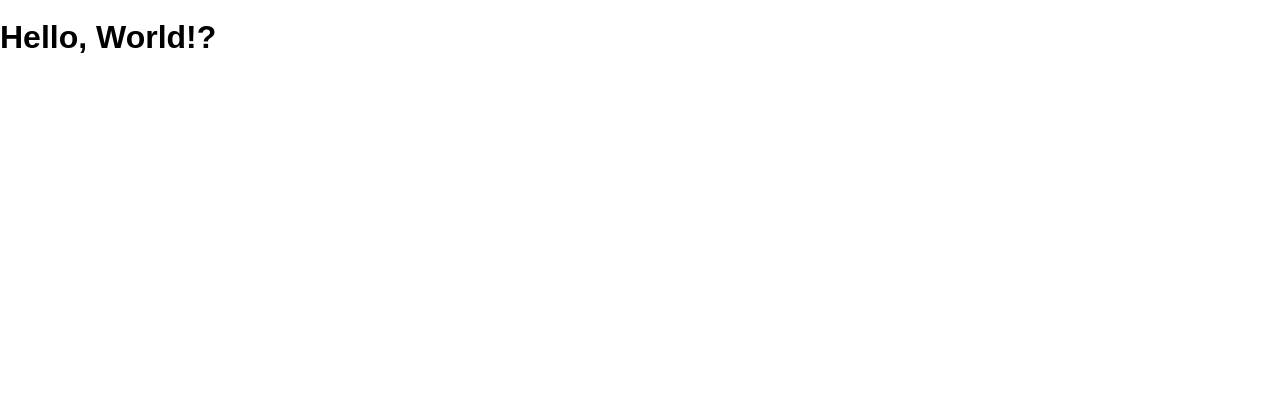
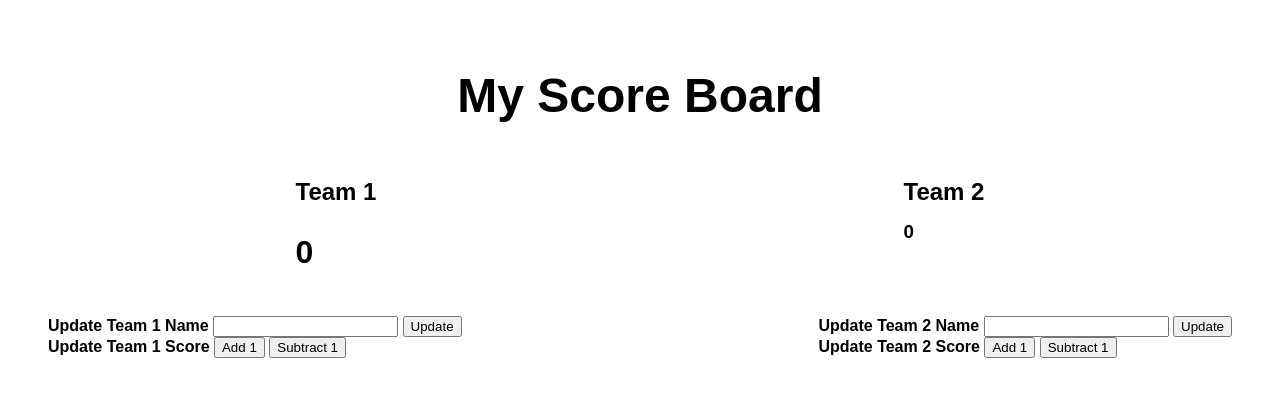
Before and after one commit to JamesEnoch89/scoregameday-1, a website: page public/index.html in a window 1280 px wide. Drawn offline with Linux system fonts and the light colour scheme.

Commit message:
forgot to deploy

```diff
--- a/public/index.html
+++ b/public/index.html
@@ -1,13 +1,53 @@
 <!DOCTYPE html>
 <html>
+
 <head lang="en">
   <meta charset="UTF-8">
   <meta name="viewport" content="width=device-width, initial-scale=1">
-    <title>Scoregameday1</title>
-    <link rel="stylesheet" href="/screen.css">
+  <title>TeamScore</title>
+  <link rel="stylesheet" href="./screen.css">
 </head>
+
 <body>
-    <h1>Hello, World!</h1>
-    <script src="/main.js" charset="utf-8"></script>
+  <section class="header">
+    <h1>My Score Board</h1>
+  </section>
+
+  <section class="team-container">
+    <section>
+      <h2 class="renamedteam1">Team 1</h2>
+      <h1 class="teamonescore">0</h1>
+    </section>
+    <section class="team-two-name">
+      <h2 class="renamedteam2">Team 2</h2>
+      <h1 class="teamtwoscore">0</h1>
+    </section>
+  </section>
+
+  <section class="team-update-container">
+    <section class="team-one-info">
+        <span>Update Team 1 Name</span>
+        <input class="rename1" type="text">
+        <button onclick="updatet1()">Update</button>
+        <br> Update Team 1 Score
+        <button onclick="t1add1()">Add 1</button>
+        <button onclick="t1sub1()">Subtract 1</button>
+    </section>
+
+    <section class="team-two-info">
+      <span>Update Team 2 Name</span>
+      <input class="rename2" type="text">
+        <button onclick="updatet2()">Update</button>
+        <br> Update Team 2 Score
+        <button onclick="t2add1()">Add 1</button>
+        <button onclick="t2sub1()">Subtract 1</button>
+    </section>
+  </section>
+
+
+
+
+  <script src="./main.js" charset="utf-8"></script>
 </body>
+
 </html>
--- a/public/main.js
+++ b/public/main.js
@@ -1,5 +1,45 @@
-const main = () => {
-  document.querySelector('h1').textContent += '?'
+let total1 = 0;
+let total2 = 0;
+console.log(total1);
+
+  const t1add1 = () => {
+    total1++;
+    console.log(total1)
+    const teamscore1 = document.querySelector(".teamonescore");
+    teamscore1.textContent = total1;
 }
 
-document.addEventListener('DOMContentLoaded', main)
+const t2add1 = () => {
+  total2++;
+  console.log(total1)
+  const teamscore2 = document.querySelector(".teamtwoscore");
+  teamscore2.textContent = total2;
+}
+
+const t1sub1 = () => {
+  total1--;
+  console.log(total1)
+  const teamscore1 = document.querySelector(".teamonescore");
+  teamscore1.textContent = total1;
+}
+
+const t2sub1 = () => {
+  total2--;
+  console.log(total1)
+  const teamscore2 = document.querySelector(".teamtwoscore");
+  teamscore2.textContent = total2;
+}
+
+const updatet1 = () => {
+  let updateTeamOne = document.querySelector(".rename1").value;
+  console.log(updateTeamOne);
+  const finalTeamName = document.querySelector(".renamedteam1")
+  finalTeamName.textContent = updateTeamOne
+}
+
+const updatet2 = () => {
+  let updateTeamTwo = document.querySelector(".rename2").value;
+  console.log(updateTeamTwo);
+  const finalTeamName = document.querySelector(".renamedteam2")
+  finalTeamName.textContent = updateTeamTwo
+}
--- a/public/screen.css
+++ b/public/screen.css
@@ -6,4 +6,34 @@ body {
   margin: 0;
   min-height: 100%;
   font: 16px / 1 sans-serif;
+  padding: 2em;
 }
+
+.header{
+  display: flex;
+  justify-content: center;
+  font-size: 200%;
+}
+
+.team-container{
+  display: flex;
+  flex-direction: row;
+  justify-content: space-around;
+}
+
+.teamonescore{
+  font-size: 200%;
+}
+
+.team2score{
+  font-size: 200%;
+}
+
+.team-update-container{
+  display: flex;
+  flex-direction: row;
+  font-weight: bold;
+  justify-content: space-between;
+  flex-wrap: nowrap;
+  margin: 1em;
+}
```
Lines whose indentation alone changed are shown as unchanged.
